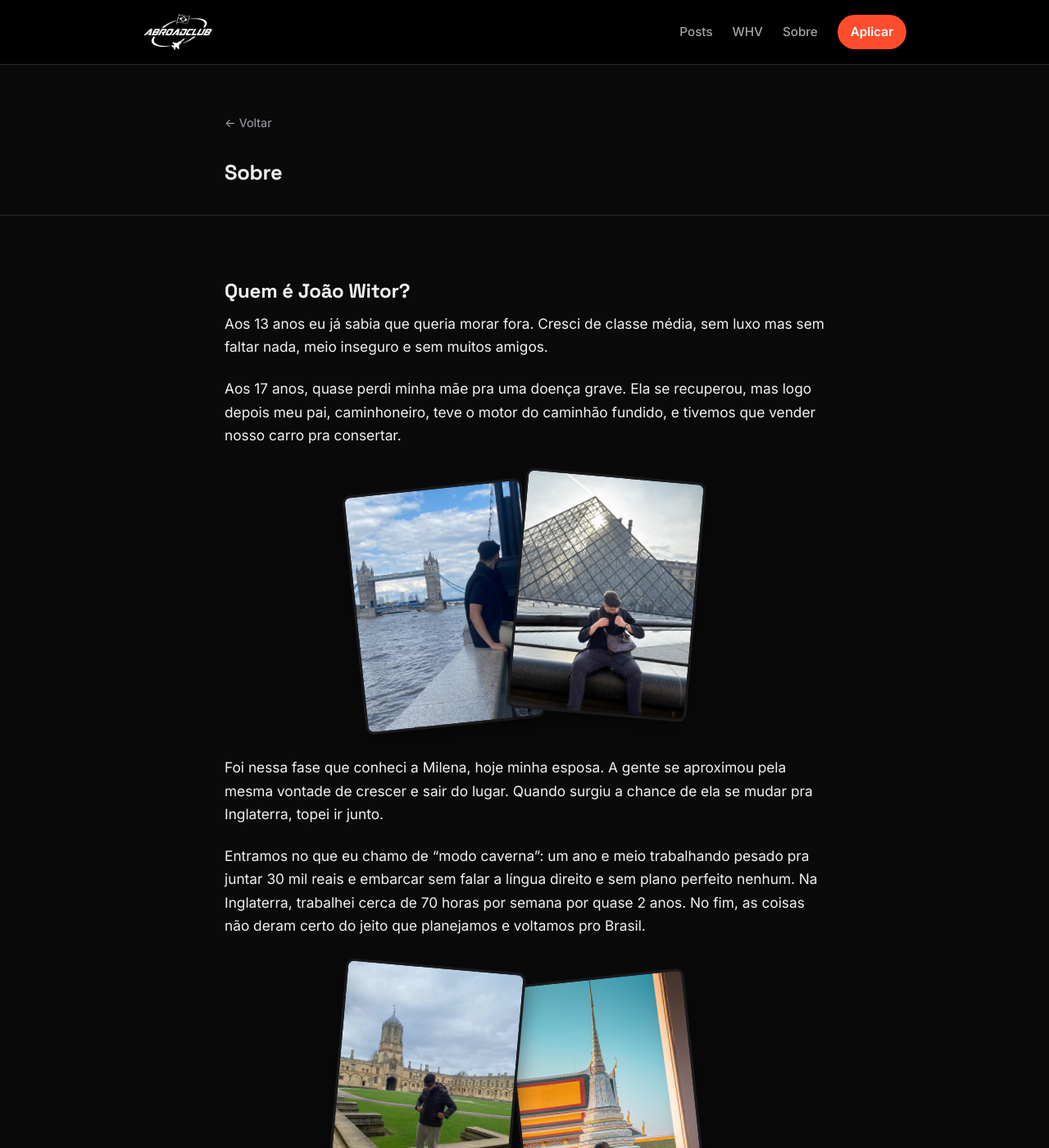
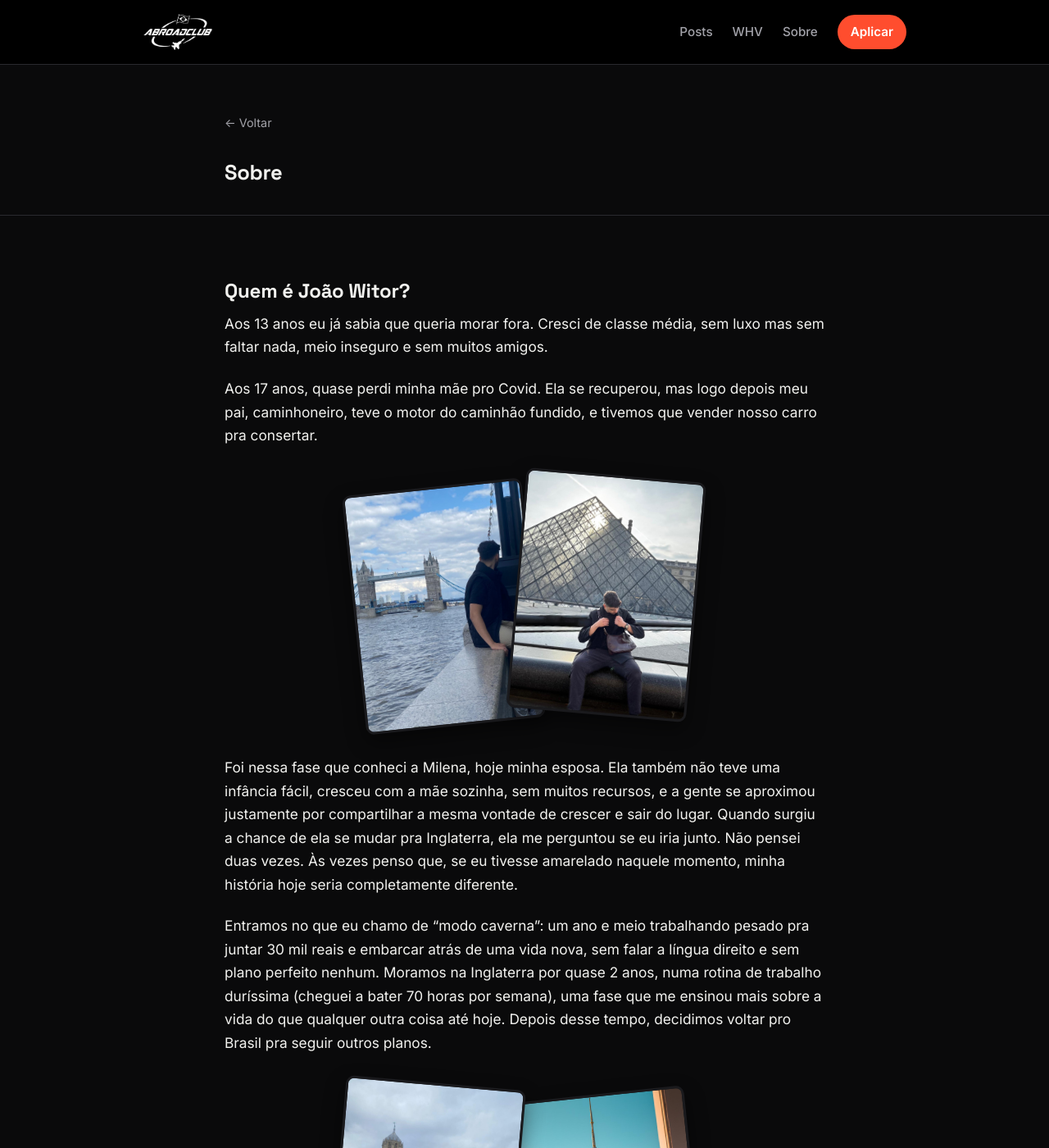
Before and after one commit to abroadclub/abroadclub.github.io, a Jekyll site: the page built from about.md, in a window 1280 px wide and 1400 px high. Shown: the whole window at 82% size. Built offline with Jekyll 4.4.1, drawn with Linux system fonts in a browser that asks for light colours.

Commit message:
Adiciona fotos do pedido de casamento, mais emocao sobre a Milena, e suaviza trecho da Inglaterra

```diff
--- a/about.md
+++ b/about.md
@@ -8,16 +8,16 @@
 
 Aos 13 anos eu já sabia que queria morar fora. Cresci de classe média, sem luxo mas sem faltar nada, meio inseguro e sem muitos amigos.
 
-Aos 17 anos, quase perdi minha mãe pra uma doença grave. Ela se recuperou, mas logo depois meu pai, caminhoneiro, teve o motor do caminhão fundido, e tivemos que vender nosso carro pra consertar.
+Aos 17 anos, quase perdi minha mãe pro Covid. Ela se recuperou, mas logo depois meu pai, caminhoneiro, teve o motor do caminhão fundido, e tivemos que vender nosso carro pra consertar.
 
 <div class="photo-scatter">
   <img src="{{ '/assets/about/joao-04.jpg' | relative_url }}" alt="João Witor" class="photo-tilt tilt-left" loading="lazy">
   <img src="{{ '/assets/about/joao-08.jpg' | relative_url }}" alt="João Witor" class="photo-tilt tilt-right" loading="lazy">
 </div>
 
-Foi nessa fase que conheci a Milena, hoje minha esposa. A gente se aproximou pela mesma vontade de crescer e sair do lugar. Quando surgiu a chance de ela se mudar pra Inglaterra, topei ir junto.
+Foi nessa fase que conheci a Milena, hoje minha esposa. Ela também não teve uma infância fácil, cresceu com a mãe sozinha, sem muitos recursos, e a gente se aproximou justamente por compartilhar a mesma vontade de crescer e sair do lugar. Quando surgiu a chance de ela se mudar pra Inglaterra, ela me perguntou se eu iria junto. Não pensei duas vezes. Às vezes penso que, se eu tivesse amarelado naquele momento, minha história hoje seria completamente diferente.
 
-Entramos no que eu chamo de "modo caverna": um ano e meio trabalhando pesado pra juntar 30 mil reais e embarcar sem falar a língua direito e sem plano perfeito nenhum. Na Inglaterra, trabalhei cerca de 70 horas por semana por quase 2 anos. No fim, as coisas não deram certo do jeito que planejamos e voltamos pro Brasil.
+Entramos no que eu chamo de "modo caverna": um ano e meio trabalhando pesado pra juntar 30 mil reais e embarcar atrás de uma vida nova, sem falar a língua direito e sem plano perfeito nenhum. Moramos na Inglaterra por quase 2 anos, numa rotina de trabalho duríssima (cheguei a bater 70 horas por semana), uma fase que me ensinou mais sobre a vida do que qualquer outra coisa até hoje. Depois desse tempo, decidimos voltar pro Brasil pra seguir outros planos.
 
 <div class="photo-scatter">
   <img src="{{ '/assets/about/joao-02.jpg' | relative_url }}" alt="João Witor em Londres" class="photo-tilt tilt-right" loading="lazy">
@@ -27,8 +27,8 @@
 Foi aí que descobri que tinha direito à cidadania italiana. Antes de voltar, passamos pela França, onde pedi a Milena em casamento.
 
 <div class="photo-scatter">
-  <img src="{{ '/assets/about/joao-06.jpg' | relative_url }}" alt="João Witor em Paris" class="photo-tilt tilt-left" loading="lazy">
-  <img src="{{ '/assets/about/joao-09.jpg' | relative_url }}" alt="João Witor" class="photo-tilt tilt-right" loading="lazy">
+  <img src="{{ '/assets/about/joao-casamento-01.jpg' | relative_url }}" alt="Pedido de casamento em Paris" class="photo-tilt tilt-left" loading="lazy">
+  <img src="{{ '/assets/about/joao-casamento-02.jpg' | relative_url }}" alt="Pedido de casamento em Paris" class="photo-tilt tilt-right" loading="lazy">
 </div>
 
 Hoje moro na Austrália. O passaporte europeu tá a caminho, e o próximo passo é recomeçar na Holanda, dessa vez sem barreira de visto.
@@ -48,4 +48,6 @@
   <img src="{{ '/assets/about/joao-10.jpg' | relative_url }}" alt="João Witor" loading="lazy">
   <img src="{{ '/assets/about/joao-11.jpg' | relative_url }}" alt="João Witor" loading="lazy">
   <img src="{{ '/assets/about/joao-12.jpg' | relative_url }}" alt="João Witor" loading="lazy">
+  <img src="{{ '/assets/about/joao-casamento-01.jpg' | relative_url }}" alt="Pedido de casamento em Paris" loading="lazy">
+  <img src="{{ '/assets/about/joao-casamento-02.jpg' | relative_url }}" alt="Pedido de casamento em Paris" loading="lazy">
 </div>
```
Also changed, not shown: assets/about/joao-casamento-01.jpg (added), assets/about/joao-casamento-02.jpg (added).
